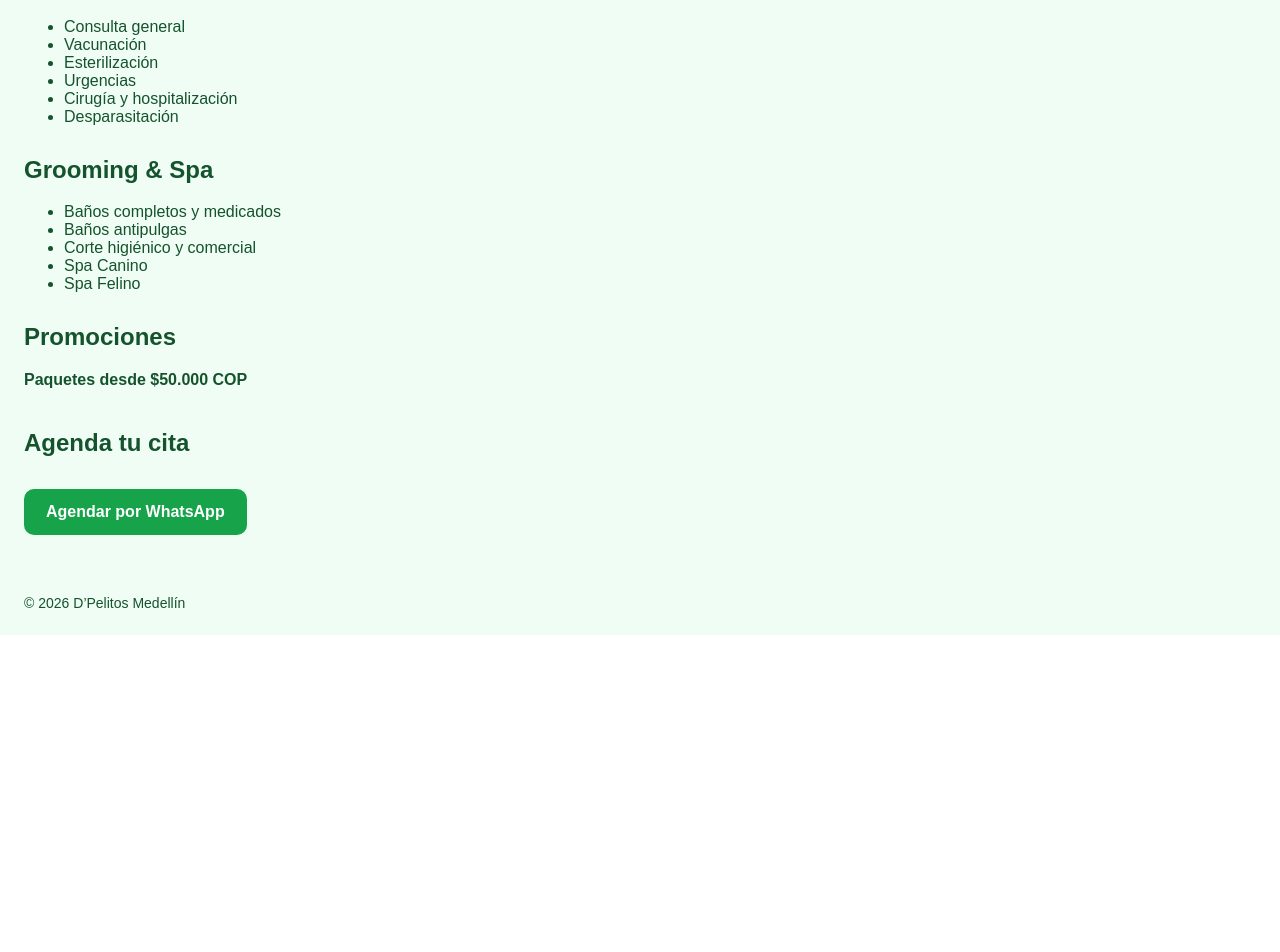
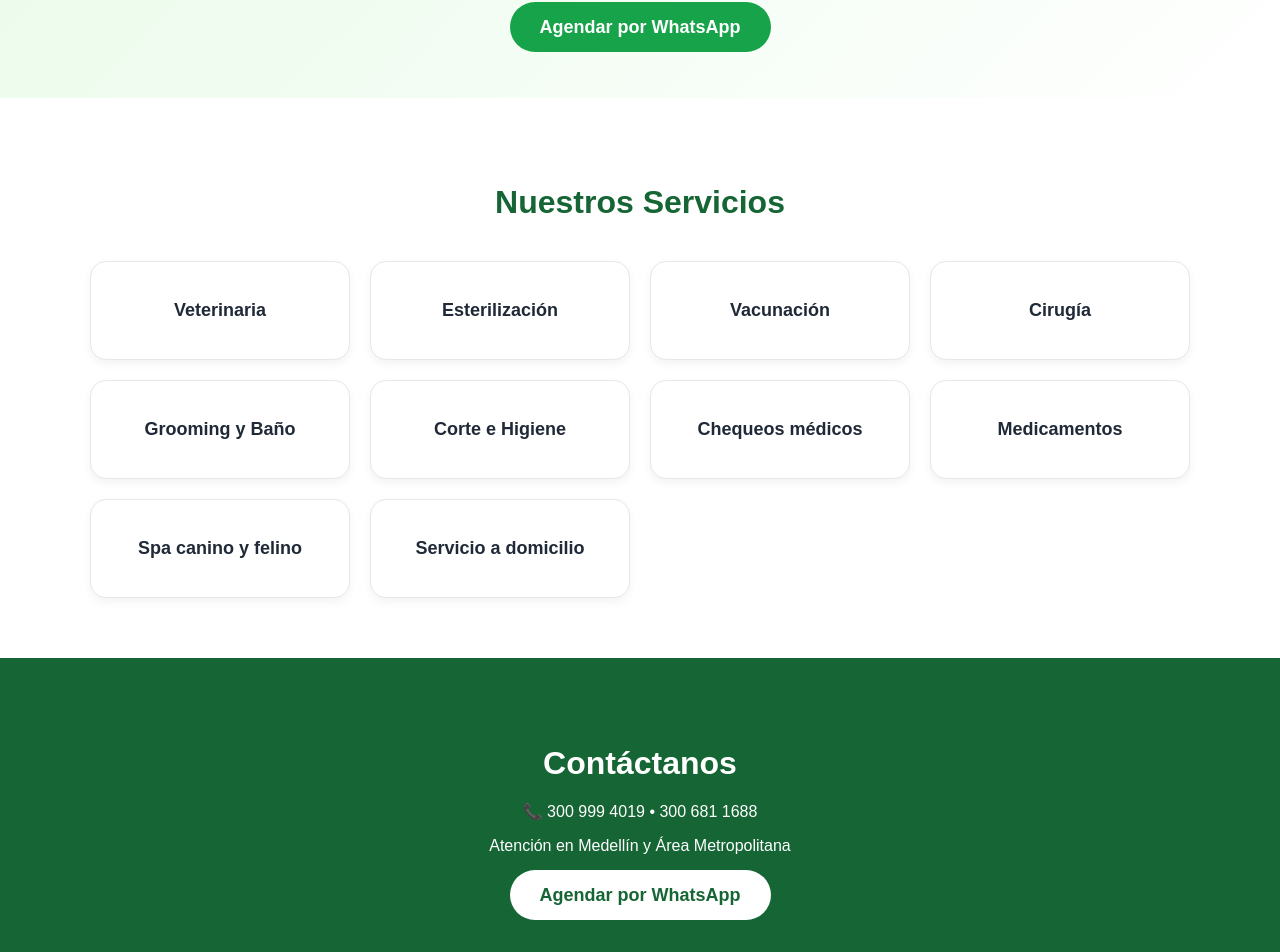
Before and after one commit to abdelhamidbensalem1-lang/dpelitos-medellin, a Next.js app: page / in a window 1280 px wide. Shown: the part 216-1168 px from the top of the page. Before the commit the page ends 851 px from the top, so only its background shows below. Built offline with nearby package versions, Linux system fonts and the light colour scheme.

Commit message:
Home page D’Pelitos Medellín

```diff
--- a/app/page.js
+++ b/app/page.js
@@ -1,69 +1,111 @@
-"use client";
-
 export default function Home() {
   return (
-    <main style={{ padding: 24, background: "#f0fdf4", color: "#14532d" }}>
-      <h1 style={{ fontSize: 40, fontWeight: "bold" }}>
-        D’Pelitos Medellín 🐾
-      </h1>
+    <main style={{ fontFamily: "Arial, sans-serif", color: "#1f2937" }}>
 
-      <p style={{ fontSize: 18, marginTop: 10 }}>
-        Veterinaria · Grooming · Spa Canino y Felino en Medellín
-      </p>
+      {/* HERO */}
+      <section style={{
+        background: "linear-gradient(135deg, #e9fbe9, #ffffff)",
+        padding: "60px 20px",
+        textAlign: "center"
+      }}>
+        <h1 style={{ fontSize: "42px", color: "#166534", marginBottom: "10px" }}>
+          D’Pelitos Medellín
+        </h1>
+        <p style={{ fontSize: "18px", marginBottom: "30px" }}>
+          Grooming • Pet Shop • Veterinaria
+          <br />
+          Servicio a domicilio en el Área Metropolitana
+        </p>
 
-      <section style={{ marginTop: 40 }}>
-        <h2>Servicios Veterinarios</h2>
-        <ul>
-          <li>Consulta general</li>
-          <li>Vacunación</li>
-          <li>Esterilización</li>
-          <li>Urgencias</li>
-          <li>Cirugía y hospitalización</li>
-          <li>Desparasitación</li>
-        </ul>
-      </section>
-
-      <section style={{ marginTop: 30 }}>
-        <h2>Grooming & Spa</h2>
-        <ul>
-          <li>Baños completos y medicados</li>
-          <li>Baños antipulgas</li>
-          <li>Corte higiénico y comercial</li>
-          <li>Spa Canino</li>
-          <li>Spa Felino</li>
-        </ul>
-      </section>
-
-      <section style={{ marginTop: 30 }}>
-        <h2>Promociones</h2>
-        <p>
-          <strong>Paquetes desde $50.000 COP</strong>
-        </p>
-      </section>
-
-      <section style={{ marginTop: 40 }}>
-        <h2>Agenda tu cita</h2>
         <a
-          href="https://wa.me/573009994019?text=Hola%20quiero%20agendar%20una%20cita%20en%20D’Pelitos%20Medellín"
+          href="https://wa.me/573009994019"
           target="_blank"
           style={{
-            display: "inline-block",
-            marginTop: 12,
-            padding: "14px 22px",
-            background: "#16a34a",
+            backgroundColor: "#16a34a",
             color: "white",
-            borderRadius: 10,
+            padding: "15px 30px",
+            borderRadius: "30px",
             textDecoration: "none",
-            fontWeight: "bold",
+            fontSize: "18px",
+            fontWeight: "bold"
           }}
         >
           Agendar por WhatsApp
         </a>
       </section>
 
-      <footer style={{ marginTop: 60, fontSize: 14 }}>
-        © {new Date().getFullYear()} D’Pelitos Medellín
-      </footer>
+      {/* SERVICIOS */}
+      <section style={{ padding: "60px 20px", maxWidth: "1100px", margin: "auto" }}>
+        <h2 style={{ textAlign: "center", fontSize: "32px", color: "#166534" }}>
+          Nuestros Servicios
+        </h2>
+
+        <div style={{
+          display: "grid",
+          gridTemplateColumns: "repeat(auto-fit, minmax(250px, 1fr))",
+          gap: "20px",
+          marginTop: "40px"
+        }}>
+          {[
+            "Veterinaria",
+            "Esterilización",
+            "Vacunación",
+            "Cirugía",
+            "Grooming y Baño",
+            "Corte e Higiene",
+            "Chequeos médicos",
+            "Medicamentos",
+            "Spa canino y felino",
+            "Servicio a domicilio"
+          ].map((servicio) => (
+            <div key={servicio} style={{
+              border: "1px solid #e5e7eb",
+              borderRadius: "16px",
+              padding: "20px",
+              textAlign: "center",
+              background: "#ffffff",
+              boxShadow: "0 4px 10px rgba(0,0,0,0.05)"
+            }}>
+              <p style={{ fontSize: "18px", fontWeight: "600" }}>{servicio}</p>
+            </div>
+          ))}
+        </div>
+      </section>
+
+      {/* CONTACTO */}
+      <section style={{
+        backgroundColor: "#166534",
+        color: "white",
+        padding: "60px 20px",
+        textAlign: "center"
+      }}>
+        <h2 style={{ fontSize: "32px", marginBottom: "20px" }}>
+          Contáctanos
+        </h2>
+        <p style={{ marginBottom: "10px" }}>
+          📞 300 999 4019 • 300 681 1688
+        </p>
+        <p style={{ marginBottom: "30px" }}>
+          Atención en Medellín y Área Metropolitana
+        </p>
+
+        <a
+          href="https://wa.me/573009994019"
+          target="_blank"
+          style={{
+            backgroundColor: "white",
+            color: "#166534",
+            padding: "15px 30px",
+            borderRadius: "30px",
+            textDecoration: "none",
+            fontSize: "18px",
+            fontWeight: "bold"
+          }}
+        >
+          Agendar por WhatsApp
+        </a>
+      </section>
+
     </main>
   );
 }
```
